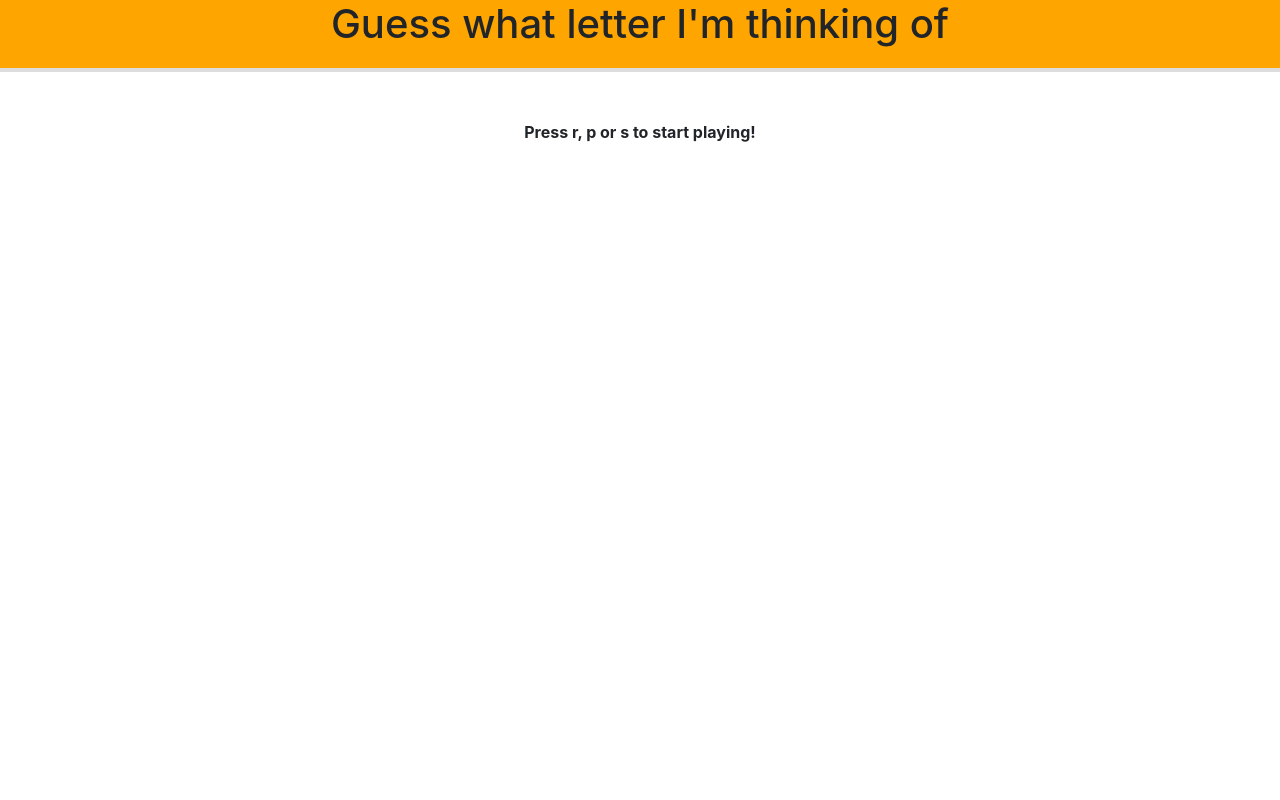
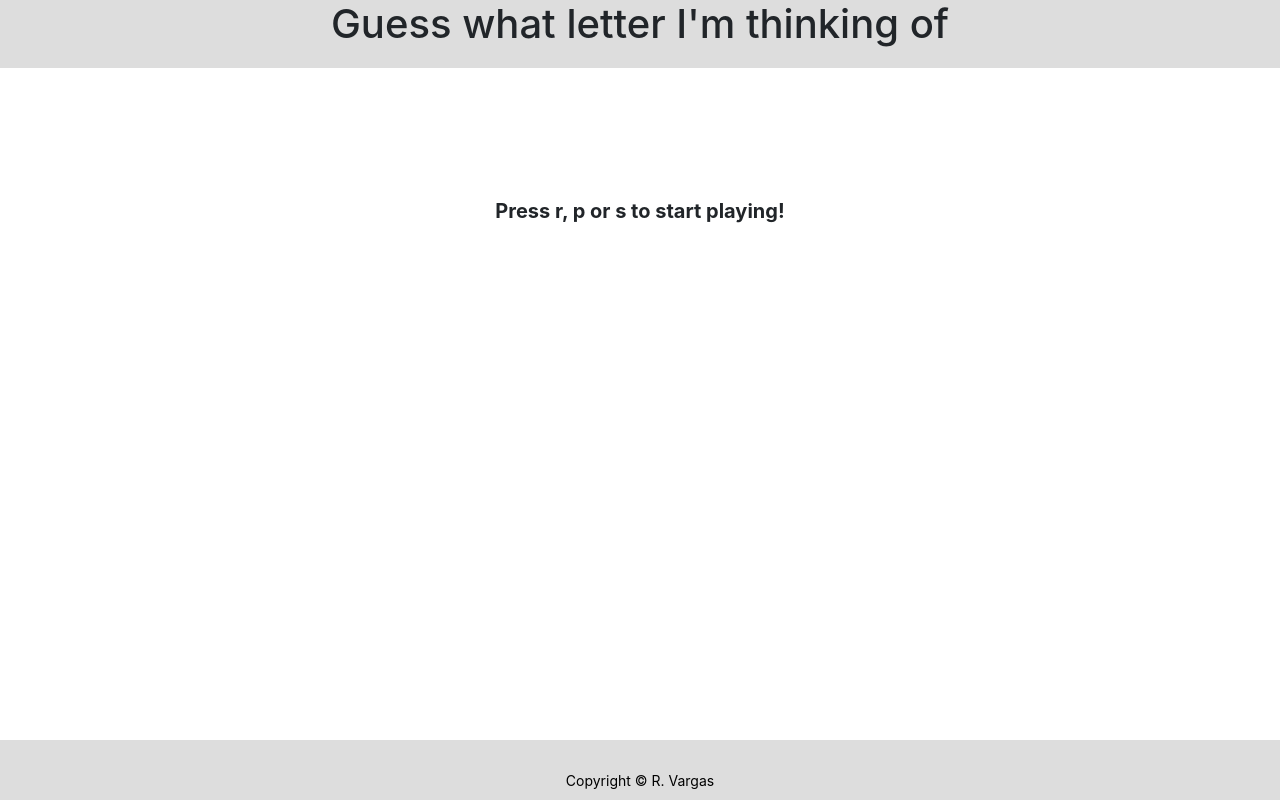
Before and after one commit to RichardVargas1/Psychic-Game, a plain HTML site: page index.html in a window 1280 px wide. Drawn offline with nearby package versions, Linux system fonts and the light colour scheme.

Commit message:
More Updates

```diff
--- a/assets/css/style.css
+++ b/assets/css/style.css
@@ -1,17 +1,34 @@
+/* Introduction Text */
+
 h1 {
     margin-bottom: 20px;
     padding-bottom: 20px;
     font-size: 30px;
     line-height: 50px;
-    border-bottom: 4px solid #ddd;
     font-family: Georgia, Times, "Times New Roman", serif;
     text-align: center;
-    background-color: orange;
+    background-color: #ddd;
 }
+
+/* Minor rps code */
 
 #main-container {
     text-align: center;
-    padding: 40px;
-    font-size: 16px;
+    padding: 120px;
+    font-size: 20px;
     font-weight: bold;
 }
+
+/* My Footer */
+
+footer {
+    height: 40px;
+    width: 100%;
+    bottom: 0;
+    padding: 30px 0;
+    font-size: 14px;
+    color: black;
+    text-align: center;
+    background: #ddd;
+    position: absolute;
+}
--- a/index.html
+++ b/index.html
@@ -28,6 +28,17 @@
 
         <script type="text/javascript" src="assets/javascript/game.js"></script>
 
+        <!-- Footer -->
+        <footer>
+            <div class="container">
+                <div class="row justify-content-md-center">
+                    <div class="col-md-auto">
+                    Copyright © R. Vargas
+                    </div>
+                </div>
+            </div>
+        </footer>
+
     </body>
 
 </html>
```
